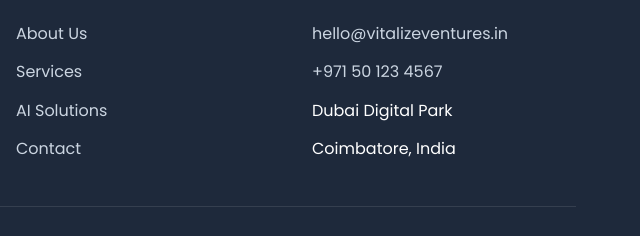
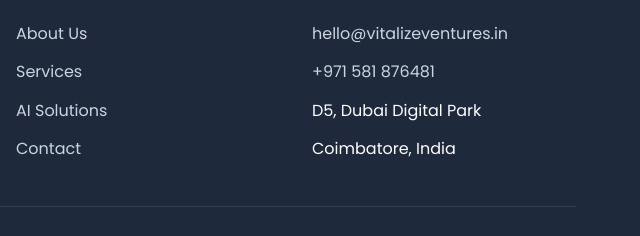
Before and after one commit to vitalizepay/vitalize-ventures, a plain HTML site: page index.html in a window 1280 px wide. Shown: the part 4537-4773 px from the top of the page, 640-1280 px from the left. Drawn offline with Linux system fonts and the light colour scheme.

Commit message:
Update index.html

```diff
--- a/index.html
+++ b/index.html
@@ -1013,8 +1013,8 @@
                     <h4>Contact</h4>
                     <ul class="footer-links">
                         <li><a href="mailto:hello@vitalizeventures.in">hello@vitalizeventures.in</a></li>
-                        <li><a href="tel:+971501234567">+971 50 123 4567</a></li>
-                        <li>Dubai Digital Park</li>
+                        <li><a href="tel:+971501234567">+971 581 876481</a></li>
+                        <li>D5, Dubai Digital Park</li>
                         <li>Coimbatore, India</li>
                     </ul>
                 </div>
```
